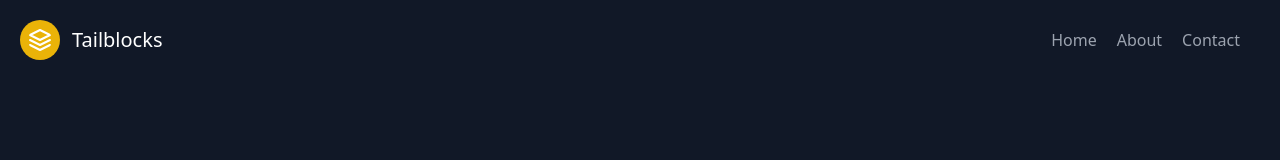
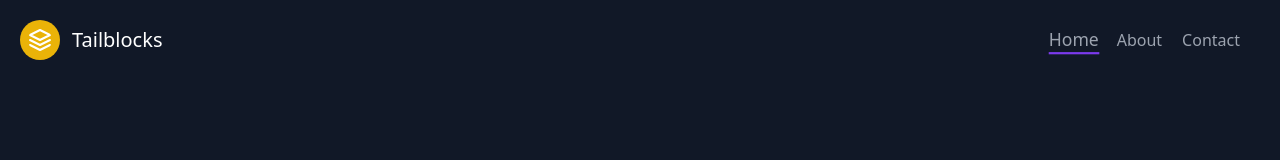
Before and after one commit to benraabe/angular17, an Angular app: page / in a window 1280 px wide. Shown: the top 160 px of the page. Built offline with nearby package versions, Linux system fonts and the light colour scheme.

Commit message:
feat: routerLinkActive

```diff
--- a/src/app/navbar/navbar.component.html
+++ b/src/app/navbar/navbar.component.html
@@ -9,9 +9,12 @@
       <span class="ml-3 text-xl">Tailblocks</span>
     </a>
     <nav class="md:ml-auto flex flex-wrap items-center text-base justify-center">
-      <a routerLink="/" class="mr-5 hover:text-white">Home</a>
-      <a routerLink="/about" class="mr-5 hover:text-white">About</a>
-      <a routerLink="/contact" class="mr-5 hover:text-white">Contact</a>
+      <a routerLink="/" routerLinkActive="active" [routerLinkActiveOptions]="{exact: true}" ariaCurrentWhenActive="page"
+        class="mr-5 hover:text-white">Home</a>
+      <a routerLink="/about" routerLinkActive="active" [routerLinkActiveOptions]="{exact: true}"
+        ariaCurrentWhenActive="page" class="mr-5 hover:text-white">About</a>
+      <a routerLink="/contact" routerLinkActive="active" [routerLinkActiveOptions]="{exact: true}"
+        ariaCurrentWhenActive="page" class="mr-5 hover:text-white">Contact</a>
     </nav>
   </div>
 </header>
--- a/src/app/navbar/navbar.component.scss
+++ b/src/app/navbar/navbar.component.scss
@@ -0,0 +1,5 @@
+.active {
+  border-bottom: 2px solid #7c3aed;
+  transform: scale(1.1);
+  transition: border-bottom 0.3s ease, color 0.3s ease, transform 0.3s ease;
+}
--- a/src/app/navbar/navbar.component.ts
+++ b/src/app/navbar/navbar.component.ts
@@ -1,10 +1,10 @@
 import { Component } from '@angular/core';
-import { RouterLink } from '@angular/router';
+import { RouterLink, RouterLinkActive } from '@angular/router';
 
 @Component({
   selector: 'app-navbar',
   standalone: true,
-  imports: [RouterLink],
+  imports: [RouterLink, RouterLinkActive],
   templateUrl: './navbar.component.html',
   styleUrl: './navbar.component.scss'
 })
```
